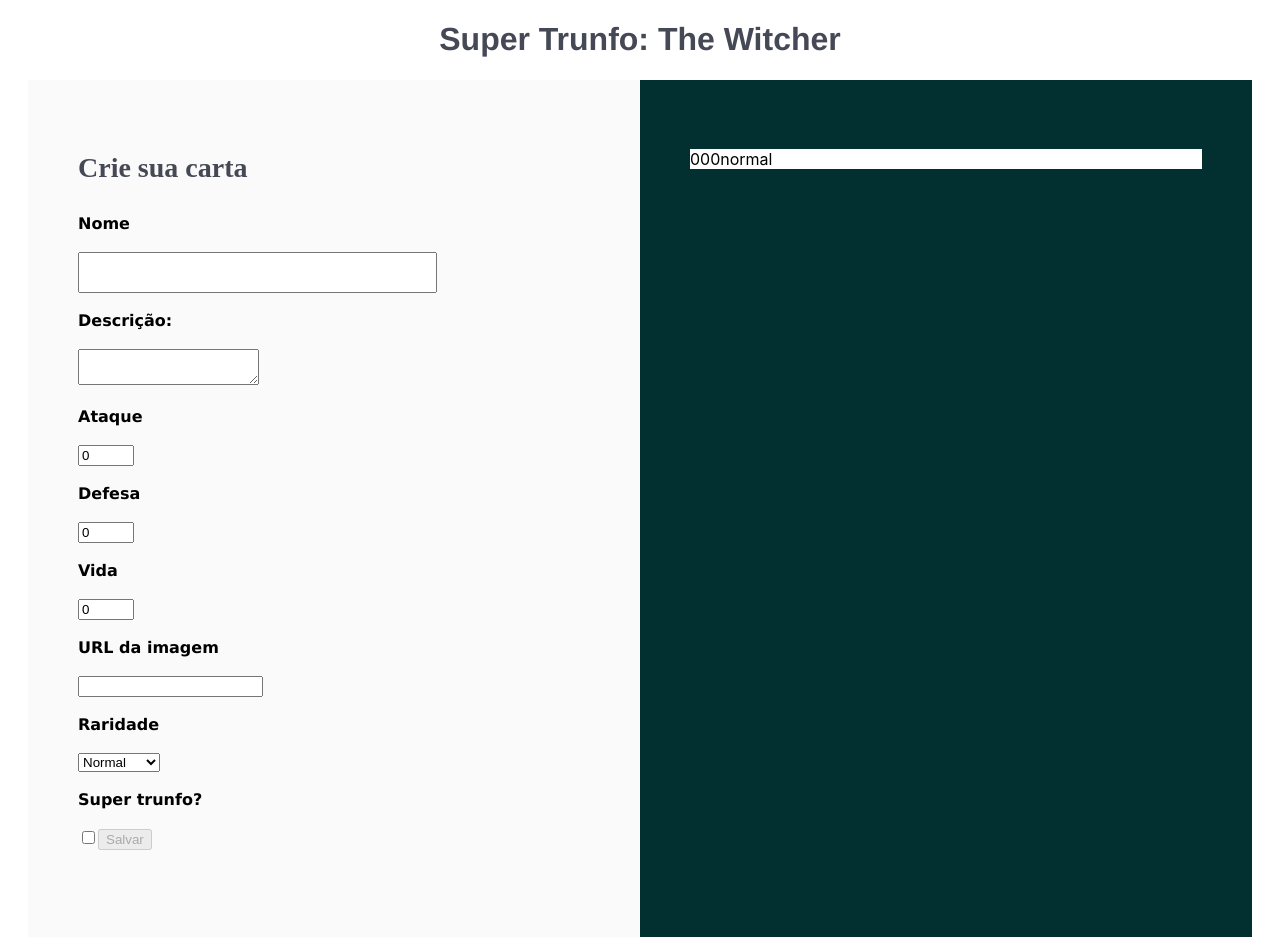
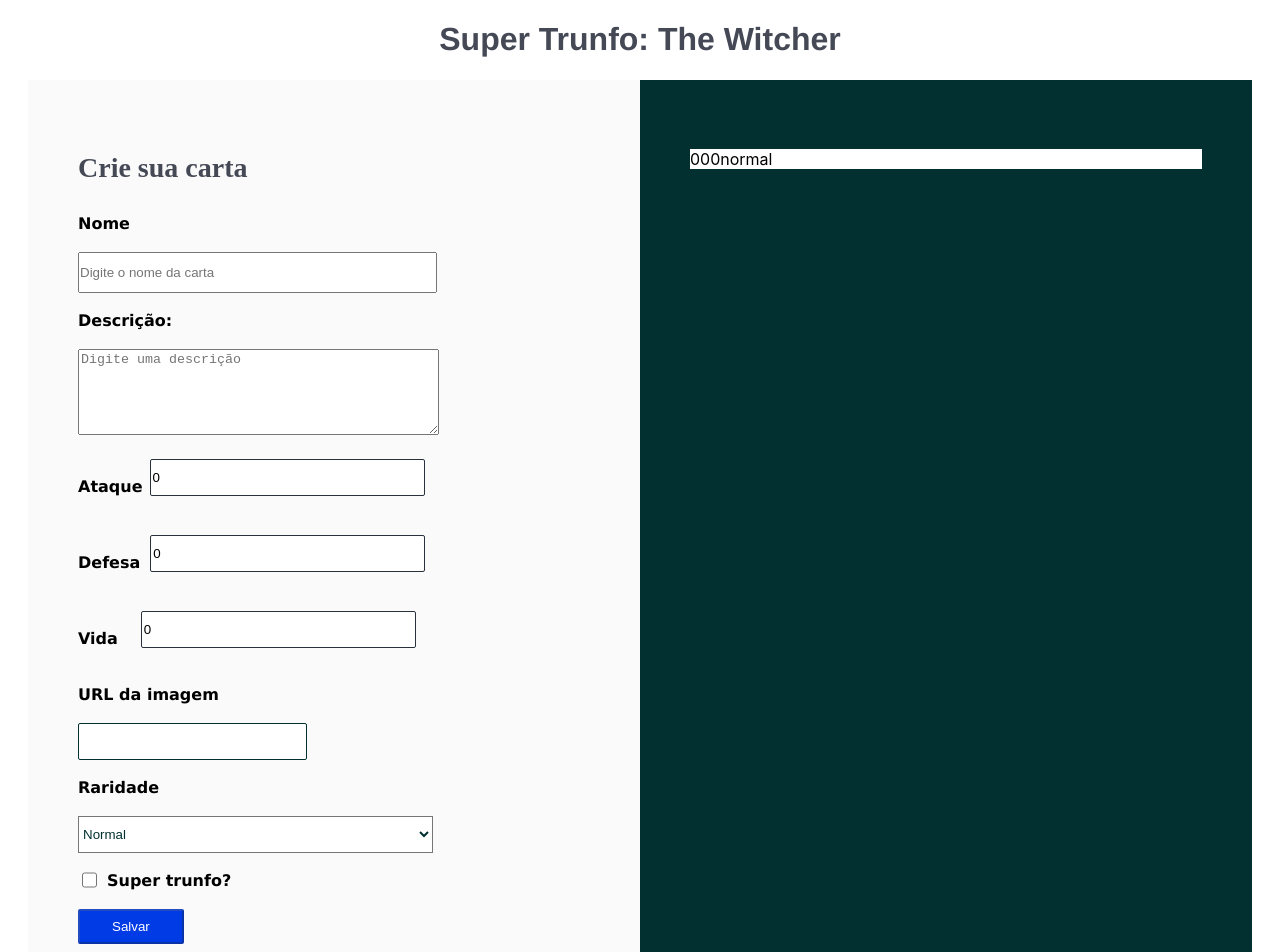
Before and after one commit to Lucas-Fer/trunfo-game-project, a React (Create React App) app: page / in a window 1280 px wide. Shown: the top 952 px of the page. Built offline with nearby package versions, Linux system fonts and the light colour scheme.

Commit message:
style: componente form estilizado

```diff
--- a/src/Styles/App.css
+++ b/src/Styles/App.css
@@ -10,6 +10,7 @@
 .main-content {
   display: flex;
   justify-content: center;
+  height: 900px;
 }
 
 #form-content {
--- a/src/Styles/Form.css
+++ b/src/Styles/Form.css
@@ -37,3 +37,67 @@
   width: 355px;
   height: 37px;
 }
+
+#cardDescription {
+  width: 355px;
+  height: 80px;
+}
+
+.attr-box {
+  display: flex;
+  margin-top: 20px;
+}
+
+.cardAttr {
+  width: 275px;
+  height: 37px;
+  background: #FFFFFF;
+  border: 1px solid #29313D;
+  box-sizing: border-box;
+  border-radius: 2px;
+}
+
+#defesa {
+  padding-right: 10px;
+}
+
+#ataque {
+  padding-right: 7px;
+}
+
+#vida {
+  padding-right: 23px;
+}
+
+#cardImage {
+  width: 229px;
+  height: 37px;
+  background: #FFFFFF;
+  border: 1px solid #023031;
+  box-sizing: border-box;
+  border-radius: 2px;
+}
+
+#cardRare {
+  background: #FFFFFF;
+  width: 355px;
+  height: 37px;
+  color: #023031;
+}
+
+#labelTrunfo {
+  display: flex;
+}
+
+#cardTrunfo{
+  height: 48px;
+  margin-right: 10px;
+  width: 15px;
+}
+
+#btn-save {
+  padding: 8px 32px;
+  background: #003BE5;
+  border-radius: 2px;
+  color: #FFFFFF;
+}
--- a/src/components/Form.jsx
+++ b/src/components/Form.jsx
@@ -24,6 +24,7 @@
         <label htmlFor="cardName">
           <p className="labelText">Nome</p>
           <input
+            placeholder="Digite o nome da carta"
             type="text"
             data-testid="name-input"
             name="cardName"
@@ -36,6 +37,7 @@
         <label htmlFor="cardDescription">
           <p className="labelText">Descrição:</p>
           <textarea
+            placeholder="Digite uma descrição"
             data-testid="description-input"
             name="cardDescription"
             id="cardDescription"
@@ -44,12 +46,13 @@
           />
         </label>
 
-        <label htmlFor="cardAttr1">
-          <p className="labelText">Ataque</p>
+        <label htmlFor="cardAttr1" className="attr-box">
+          <p className="labelText" id="ataque">Ataque</p>
           <input
             type="number"
             data-testid="attr1-input"
             name="cardAttr1"
+            className="cardAttr"
             id="cardAttr1"
             value={ cardAttr1 }
             onChange={ onInputChange }
@@ -58,12 +61,13 @@
           />
         </label>
 
-        <label htmlFor="cardAttr2">
-          <p className="labelText">Defesa</p>
+        <label htmlFor="cardAttr2" className="attr-box">
+          <p className="labelText" id="defesa">Defesa</p>
           <input
             type="number"
             data-testid="attr2-input"
             name="cardAttr2"
+            className="cardAttr"
             id="cardAttr2"
             value={ cardAttr2 }
             onChange={ onInputChange }
@@ -72,12 +76,13 @@
           />
         </label>
 
-        <label htmlFor="cardAttr3">
-          <p className="labelText">Vida</p>
+        <label htmlFor="cardAttr3" className="attr-box">
+          <p className="labelText" id="vida">Vida</p>
           <input
             type="number"
             data-testid="attr3-input"
             name="cardAttr3"
+            className="cardAttr"
             id="cardAttr3"
             value={ cardAttr3 }
             onChange={ onInputChange }
@@ -115,8 +120,7 @@
 
         {
           hasTrunfo === true ? <p>Você já tem um Super Trunfo em seu baralho</p> : (
-            <label htmlFor="cardTrunfo">
-              <p className="labelText">Super trunfo?</p>
+            <label htmlFor="cardTrunfo" id="labelTrunfo">
               <input
                 type="checkbox"
                 data-testid="trunfo-input"
@@ -125,6 +129,7 @@
                 checked={ cardTrunfo }
                 onChange={ onInputChange }
               />
+              <p className="labelText">Super trunfo?</p>
             </label>
           )
         }
@@ -133,6 +138,7 @@
           disabled={ isSaveButtonDisabled }
           onClick={ onSaveButtonClick }
           type="submit"
+          id="btn-save"
           data-testid="save-button"
         >
           Salvar
```
